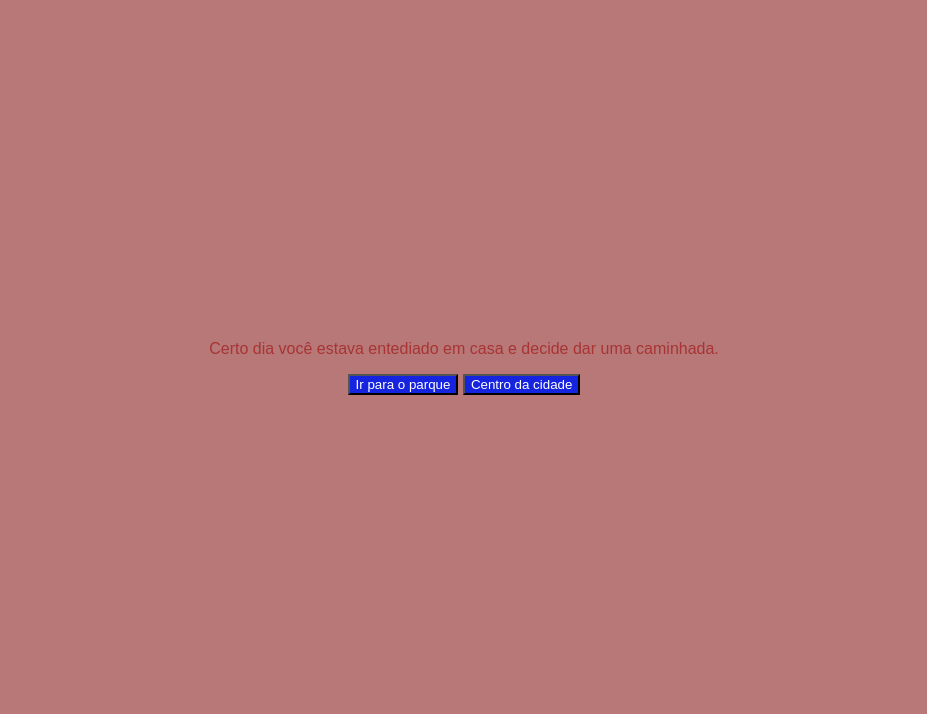
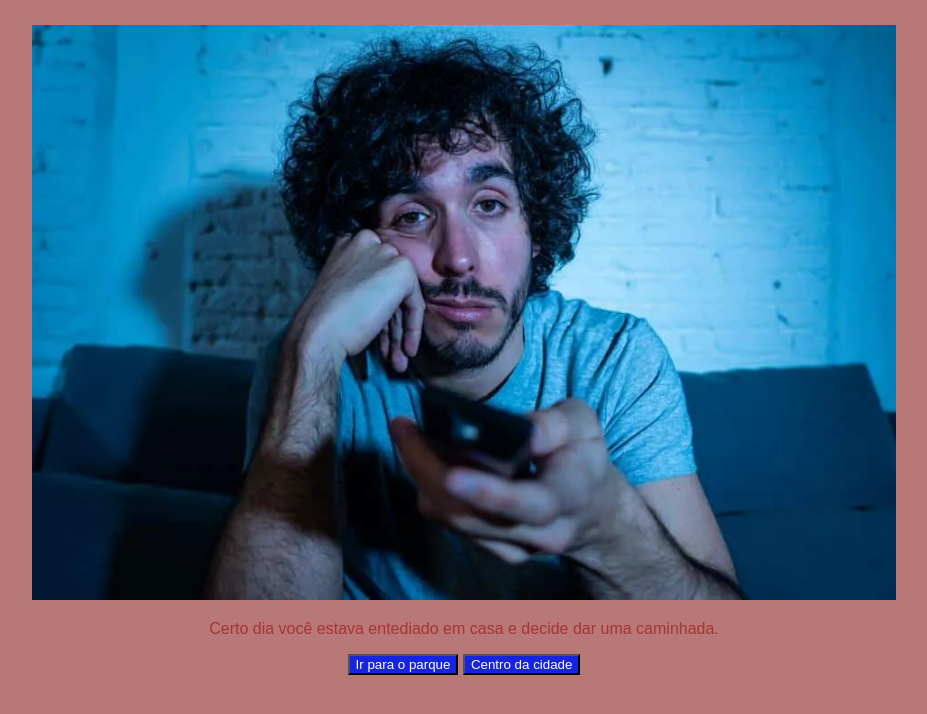
Before and after one commit to matheuscarvalholemes/Caminhada-b-sica, a plain HTML site: page index.html in a window 1280 px wide. Shown: the whole page, without its empty margins (176-1103 px from the left). Drawn offline with Linux system fonts and the light colour scheme; files whose address does not match are found by name; a web font is replaced by a local one.

Commit message:
Update index.html

```diff
--- a/index.html
+++ b/index.html
@@ -12,7 +12,7 @@
 <body>
     <main>
         <div class="passo ativo" id="passo-0">
-            <img src="/tmp/guest-pwimip/Downloads/shutterstock_1146941063-6216408.jpg" alt="">
+            <img src="tedio-o-que-e-sintomas-como-lidar-e-outras-curiosidades.webp" alt="">
             <p>Certo dia você estava entediado em casa e decide dar uma caminhada.</p>
             <button class="btn-proximo" data-proximo="1">Ir para o parque</button>
             <button class="btn-proximo" data-proximo="2">Centro da cidade</button>
```
